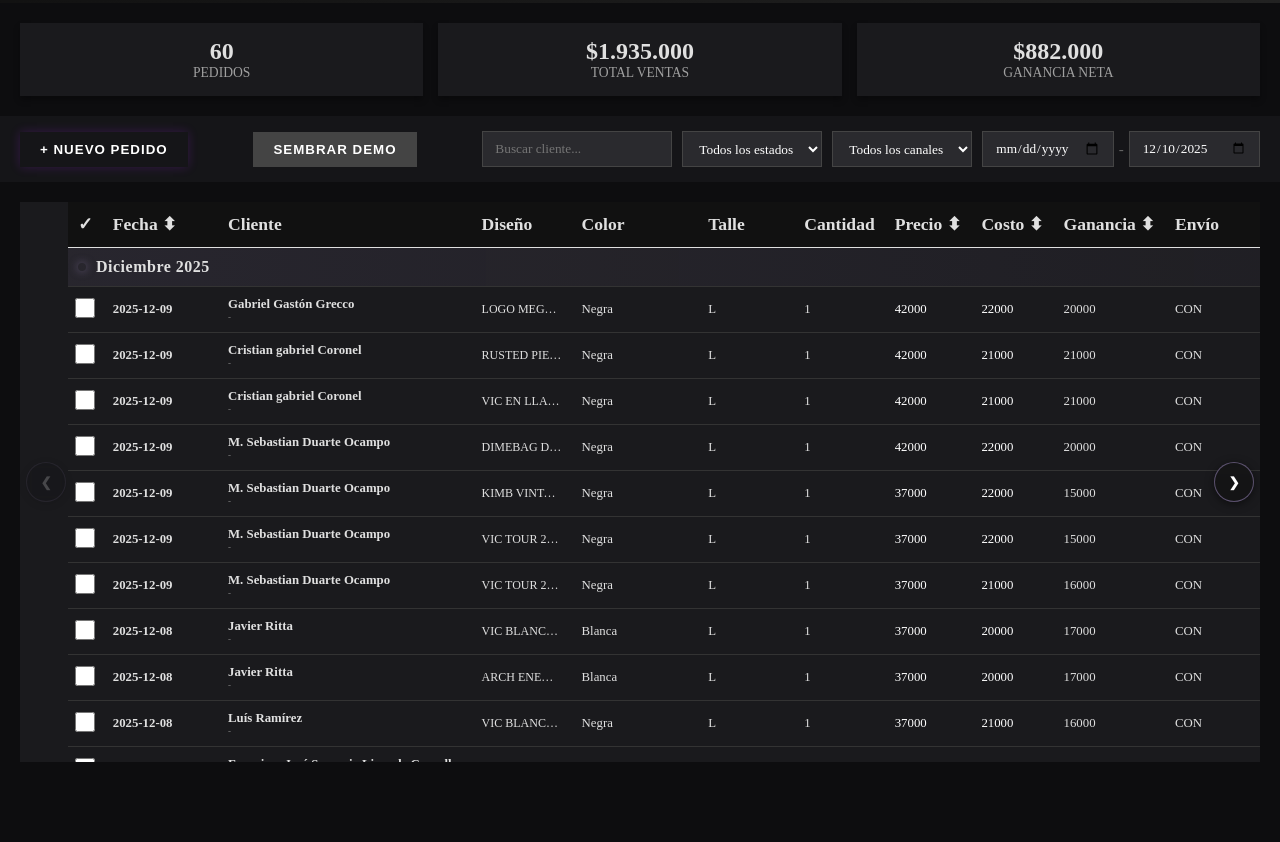
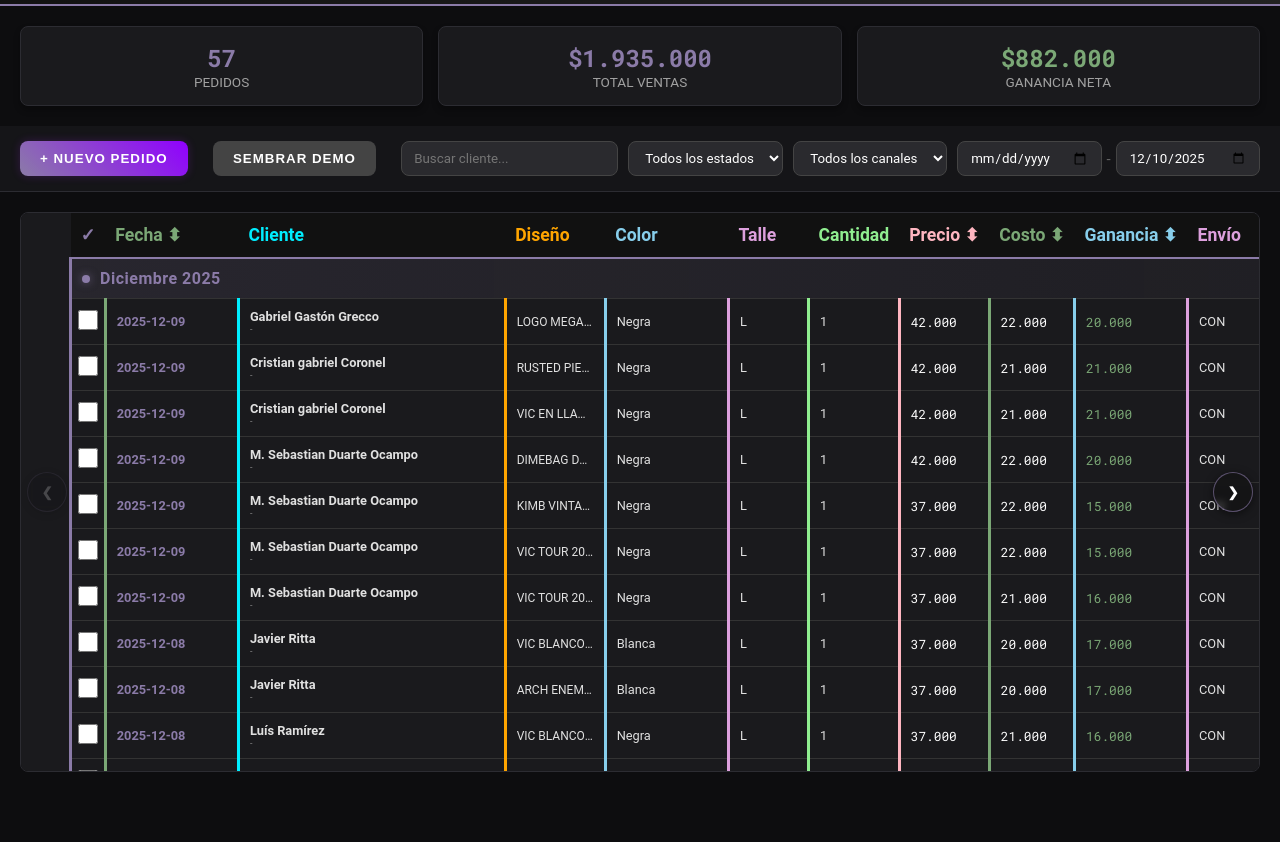
Before and after one commit to fernandopizarrodw/five-magics-designs, a plain HTML site: page excel.html in a window 1280 px wide. Shown: the part 71-913 px from the top of the page. Drawn offline with Linux system fonts and the light colour scheme.

Commit message:
chore: remove month marker rows from PRELOADED_CSV

```diff
--- a/excel.html
+++ b/excel.html
@@ -16,6 +16,29 @@
             --card-bg: #1a1a1d;
             --text-main: #e0e0e0;
             --text-muted: #a0a0a0;
+            --accent-violet: #8b7ba8;
+            --accent-cyan: #00eeff;
+            --success: #7ba876;
+            --danger: #d97676;
+            --border-radius: 8px;
+            --border-color: #2c2c32;
+            --font-main: 'Roboto', sans-serif;
+            --font-mono: 'Roboto Mono', monospace;
+            --col-fecha: #8b7ba8;
+            --col-cliente: #7ba876;
+            --col-design: #00eeff;
+            --col-color: #ffa500;
+            --col-talle: #87ceeb;
+            --col-cantidad: #dda0dd;
+            --col-precio: #90ee90;
+            --col-costo: #ffb6c1;
+            --col-ganancia: #7ba876;
+            --col-envio: #87ceeb;
+            --col-tracking: #dda0dd;
+            --col-estado: #ffa500;
+            --col-canal: #90ee90;
+            --col-nro: #ffb6c1;
+        }
 
         * { margin: 0; padding: 0; box-sizing: border-box; }
 
@@ -396,7 +419,7 @@
     <!-- BARRA DE CONTROL Y FILTROS -->
     <div class="controls-bar">
         <button class="btn btn-primary" onclick="app.ui.openModal()">+ Nuevo Pedido</button>
-        <button class="btn btn-secondary" onclick="app.ui.seedDemo()">Sembrar demo</button>
+        <button class="btn btn-secondary" onclick="app.ui.seedDemo(true)">Sembrar demo</button>
 
         <div class="filters-group">
             <input type="text" id="filterSearch" placeholder="Buscar cliente..." onkeyup="app.render()">
@@ -698,8 +721,7 @@
     ,2025-12-09,1,Cristian gabriel Coronel,Instagram,RUSTED PIECES V3,RUSTED PIECES V1,L,Clásica,Negra,Sí,42000,21000,0,21000,CON,Pendiente,,,,654,,,,,,0,,,,
     ,2025-12-09,1,Gabriel Gastón Grecco,WhatsApp,LOGO MEGADETH DYSTOPIA,DAVE 90s B&N C/FIRMA,L,Oversize,Negra,Sí,42000,22000,0,20000,CON,Pendiente,,,,655,,,,,,0,,,,`;
         const PRELOADED_CSV = `TARDÓ ,Fecha,Cantidad,Cliente,Canal/IG-Whatsapp,LINKS,Pedido (Diseño),COLOR,Talle / Corte,Doble Estampa?,N° Orden (Dreamful),Cliente,Estado,Dirección,Nro de seguimiento,Precio de Venta,Costo Dreamful,Ganancia Neta,C/S Envío,Gastos en publicidad
-,01/10,OCTUBRE,OCTUBRE,OCTUBRE,OCTUBRE,OCTUBRE,OCTUBRE,OCTUBRE,OCTUBRE,OCTUBRE,OCTUBRE,OCTUBRE,OCTUBRE,,OCTUBRE,OCTUBRE,OCTUBRE,OCTUBRE,OCTUBRE
-,,,,,,,,,,,,,,,,,,,
+    ,,,,,,,,,,,,,,,,,,,
 ,05/10,1,(Test),,,Vic (Blanca),,XXL (Clásica),No,#300,(Test),Entregado,,,0,15,-15,SIN,
 ,05/10,1,(Test),,,Vic (Negra),,XL (Clásica),No,#301,(Test),Entregado,,,0,15,-15,SIN,
 ,8/10,1,Marcos,,,Vic (Negra),,XL (Clásica),No, #328,Marcos,Entregado,,,37,21,16,CON,
@@ -716,8 +738,6 @@
 ,31/10,1,Santino,,,Messi-Goku,,M (Clásica),No,#421,Santino,Entregado,,,25,15,10,SIN,
 ,31/10,1,Tobias,,,Flema,,L (Clásica),SÍ,#421,Tobias,Entregado,,,20,16,4,SIN,
 ,31/10,1,(PARA VOS),,,Tipping Point (Negra),,(Tu Talle),No,#421,(PARA VOS),Entregado,,,0,15,-15,SIN,
-,,,,,,,,,,,,,,,,,,,
-,01/11,NOVIEMBRE,NOVIEMBRE,NOVIEMBRE,NOVIEMBRE,NOVIEMBRE,NOVIEMBRE,NOVIEMBRE,NOVIEMBRE,NOVIEMBRE,NOVIEMBRE,NOVIEMBRE,NOVIEMBRE,,NOVIEMBRE,NOVIEMBRE,NOVIEMBRE,NOVIEMBRE,PUBLICIDAD
 ,,,,,,,,,,,,,,,,,,,
 ,01/11,1,Dante,Instagram,,Vic (Negra),NEGRA,2XS (Oversize),No,#433,Dante,Entregado,,,37,-21,16,CON,
 ,02/11,1,Victor,Instagram,,RIP + Custom,NEGRA,L,SÍ,#436,Victor,Entregado,,,42,-22,20,CON,
@@ -743,8 +763,6 @@ Ciudad: Villa Urquiza",360002811816810,37,-21,16,CON,26 mil 28/11
 4 días ,30/11,3,Luis Mariano De M,Instagram,https://goo.su/DUcmkb5,WASP + MINISTRY + APHEX TWIN,NEG + BLK + BLK,L + L + XL (Clasica),No,#602,Luis Mariano De M,Entregado ----,Guardia Vieja - Merlo,360002811813150,111,-47,64,CON,
 ,30/11,1,Gustavo Ortíz,Instagram,https://goo.su/fAlK,VIC RUSTED V-1 + LOGO VICRUS V1,NEGRA,S (Oversize),Sí,#604,Gustavo Ortíz,Entregado OK,"Dirección: M y L de la V 1517
 Ciudad: Moreno",360002811816570,42,-21,21,CON,
-,,,,,,,,,,,,,,,,,,,
-,01/12,DICIEMBRE,DICIEMBRE,DICIEMBRE,DICIEMBRE,DICIEMBRE,DICIEMBRE,DICIEMBRE,DICIEMBRE,DICIEMBRE,DICIEMBRE,DICIEMBRE,DICIEMBRE,,DICIEMBRE,DICIEMBRE,DICIEMBRE,DICIEMBRE,DICIEMBRE
 ,,,,,,,,,,,,,,,,,,,
 ,02/12,1,Roberto Sosa,Instagram,https://goo.su/RlpZZ,VIC RUSTED V-2 Frente y Dorso,NEGRA,L (Clásica),Sí ,#610,Roberto Sosa,LLEGA HOY,,,42,22,20,CON,
 ,02/12,1,Adrian Del Curto,Whatsapp,,PRIMAL FEAR FRNT - LOGO DORSO,NEGRA,XXL (Clásica),Sí,#611,Adrian Del Curto,LLEGÓ NO HABIA NADIE,"Dirección: Calle 132
@@ -1130,7 +1148,7 @@ Ciudad: La Plata",,42,22,20,CON,
                         if (!confirm('La semilla ya fue cargada anteriormente. ¿Deseás forzar la carga nuevamente?')) return;
                     }
                     try {
-                        app.io.importFromString(NEW_ORDERS_CSV_DEC9, key);
+                        app.io.importFromString(NEW_ORDERS_CSV_DEC9, key, !!force);
                         app.ui.showToast('Semilla demo cargada.');
                     } catch(e){ console.error(e); alert('Error al cargar la semilla: '+e.message); }
                 }
@@ -1443,14 +1461,19 @@ Ciudad: La Plata",,42,22,20,CON,
                 },
 
                 // 🔥 Nuevo: importar desde un string (lo usamos para sembrar los pedidos del 6–9/12)
-                importFromString: function(text, seedFlagKey) {
-                    if (!text) return;
-
-                    // Si viene con flag (semilla interna) no repetir
-                    if (seedFlagKey && localStorage.getItem(seedFlagKey)) return;
+                importFromString: function(text, seedFlagKey, force = false) {
+                    console.log('[importFromString] seedFlagKey =', seedFlagKey, 'force =', force);
+                    if (!text) return 0;
+
+                    // Only skip if we have a seed flag AND it's already set AND we're NOT forcing
+                    if (!force && seedFlagKey && localStorage.getItem(seedFlagKey)) {
+                        console.log('[importFromString] skipping import because seed flag present and not forcing');
+                        return 0;
+                    }
 
                     const rows = text.split(/\r?\n/);
-                    if (rows.length < 2) return;
+                    console.log('[importFromString] rows to parse =', rows.length);
+                    if (rows.length < 2) return 0;
 
                     const firstLine = rows[0];
                     const delimiter = firstLine.includes(';') ? ';' : ',';
@@ -1462,37 +1485,100 @@ Ciudad: La Plata",,42,22,20,CON,
                         if (!line || !line.trim()) continue;
 
                         const values = line.split(delimiter);
-                        if (values.length < headers.length) continue;
-
-                        const obj = {};
+                        // accept lines shorter than headers but skip empty rows
+                        if (values.length === 0) continue;
+
+                        const raw = {};
                         headers.forEach((h, idx) => {
                             let val = values[idx] ? values[idx].replace(/^"|"$/g, '').replace(/""/g, '"').trim() : '';
-
-                            if (['precio_venta','costo_remera','costo_envio','ganancia_neta'].includes(h)) {
-                                const num = parseFloat(val);
-                                if (!isNaN(num) && Math.abs(num) > 0 && Math.abs(num) < 1000) {
-                                    val = (num * 1000).toString();
-                                }
+                            raw[h] = val;
+                        });
+
+                        // Normalize into the standard order object using same logic as bulkInsert
+                        const ventaRaw  = parseFloat((raw['precio_venta'] || raw['Precio de Venta'] || raw['Precio'] || '').toString().replace(/[^0-9\.\-]/g,'')) || 0;
+                        const costoRaw  = parseFloat((raw['costo_remera'] || raw['Costo Dreamful'] || raw['Costo'] || '').toString().replace(/[^0-9\.\-]/g,'')) || 0;
+                        const envioRaw  = parseFloat((raw['costo_envio'] || raw['Costo Envio'] || raw['costo_envio'] || '').toString().replace(/[^0-9\.\-]/g,'')) || 0;
+
+                        const precio = (Math.abs(ventaRaw) > 0 && Math.abs(ventaRaw) < 1000) ? ventaRaw * 1000 : ventaRaw;
+                        const costo  = (Math.abs(costoRaw) > 0 && Math.abs(costoRaw) < 1000) ? costoRaw * 1000 : costoRaw;
+                        const costoE = (Math.abs(envioRaw) > 0 && Math.abs(envioRaw) < 1000) ? envioRaw * 1000 : envioRaw;
+
+                        const ganancia = (raw['ganancia_neta'] != null && raw['ganancia_neta'] !== '')
+                            ? Number(raw['ganancia_neta'])
+                            : (precio - costo - costoE);
+
+                        // Fecha: take fecha_pedido or fecha, expect ISO yyyy-mm-dd already
+                        let fechaIso = raw['fecha_pedido'] || raw['Fecha'] || raw['fecha'] || '';
+                        fechaIso = (fechaIso || '').toString().trim();
+                        if (fechaIso && !/^\d{4}-\d{2}-\d{2}$/.test(fechaIso)) {
+                            const m = String(fechaIso).match(/(\d{1,2})[\/\-](\d{1,2})/);
+                            if (m) {
+                                const dd = m[1].padStart(2,'0');
+                                const mm = m[2].padStart(2,'0');
+                                fechaIso = `2025-${mm}-${dd}`;
                             }
-                            obj[h] = val;
-                        });
-
-                        if (!obj.id_pedido) obj.id_pedido = app.logic.generateId();
-                        app.state.orders.push(obj);
+                        }
+
+                        const orderObj = {
+                            id_pedido: raw['id_pedido'] || raw['Id'] || raw['ID'] || app.logic.generateId(),
+                            nombre_apellido: raw['nombre_apellido'] || raw['Cliente'] || raw['cliente'] || '(sin nombre)',
+                            direccion: raw['direccion'] || '',
+                            localidad: raw['localidad'] || '',
+                            cp: raw['cp'] || '',
+                            telefono: raw['telefono'] || '',
+                            red_contactado: raw['red_contactado'] || raw['canal'] || raw['Canal/IG-Whatsapp'] || 'Instagram',
+                            es_cliente_recurrente: !!raw['recurrente'],
+
+                            fecha_pedido: fechaIso || new Date().toISOString().slice(0,10),
+                            cantidad: parseInt(raw['cantidad'] || raw['Cantidad'] || 1),
+                            nro_orden_df: raw['nro_orden_df'] || raw['N° Orden (Dreamful)'] || raw['nro_df'] || '',
+                            links: raw['links'] || '',
+                            diseño_frente: raw['diseño_frente'] || raw['diseño'] || raw['Pedido (Diseño)'] || raw['diseno'] || '',
+                            diseño_dorso: raw['diseño_dorso'] || raw['diseno_dorso'] || '',
+                            talle: raw['talle'] || '',
+                            corte: raw['corte'] || '',
+                            color_remera: raw['color_remera'] || raw['color'] || raw['COLOR'] || '',
+                            estampa_doble: (String(raw['estampa_doble'] || raw['Doble Estampa?'] || raw['doble'] || '').toLowerCase().includes('s') ? 'Si' : 'No'),
+
+                            precio_venta: precio,
+                            costo_remera: costo,
+                            costo_envio: costoE,
+                            ganancia_neta: ganancia,
+                            gastos_publicidad: Number(raw['gastos_publicidad'] || raw['Gastos en publicidad'] || 0) || 0,
+
+                            envio_flag: raw['envio_flag'] || raw['C/S Envío'] || (raw['con_envio'] === 'false' ? 'SIN' : 'CON'),
+                            estado_entrega_actual: raw['estado_entrega_actual'] || raw['Estado'] || 'Pendiente',
+                            empresa_envio: raw['empresa_envio'] || '',
+                            nro_envio: raw['nro_envio'] || raw['Nro de seguimiento'] || raw['tracking'] || '',
+                            fecha_entrega: raw['fecha_entrega'] || '',
+                            dias_demora: Number(raw['dias_demora'] || 0) || 0,
+
+                            tardo: raw['tardo'] || '',
+                            detalle_reclamo: raw['detalle_reclamo'] || '',
+                            resena: raw['resena'] || '',
+                            fecha_creacion_registro: new Date().toISOString(),
+                        };
+
+                        app.state.orders.push(orderObj);
                         imported++;
                     }
+
+                    console.log('[importFromString] imported rows =', imported);
 
                     if (imported > 0) {
                         localStorage.setItem('fmd_pedidos', JSON.stringify(app.state.orders));
                         if (seedFlagKey) localStorage.setItem(seedFlagKey, '1');
                         app.render();
                     }
+
+                    return imported;
                 }
             }
         };
 
         window.onload = () => {
             app.init();
+            console.log('FMD Manager – total orders in state:', app.state.orders.length);
             // controles de sombras para slide visual
             const cont = document.querySelector('.table-container');
             const el = cont;
```
